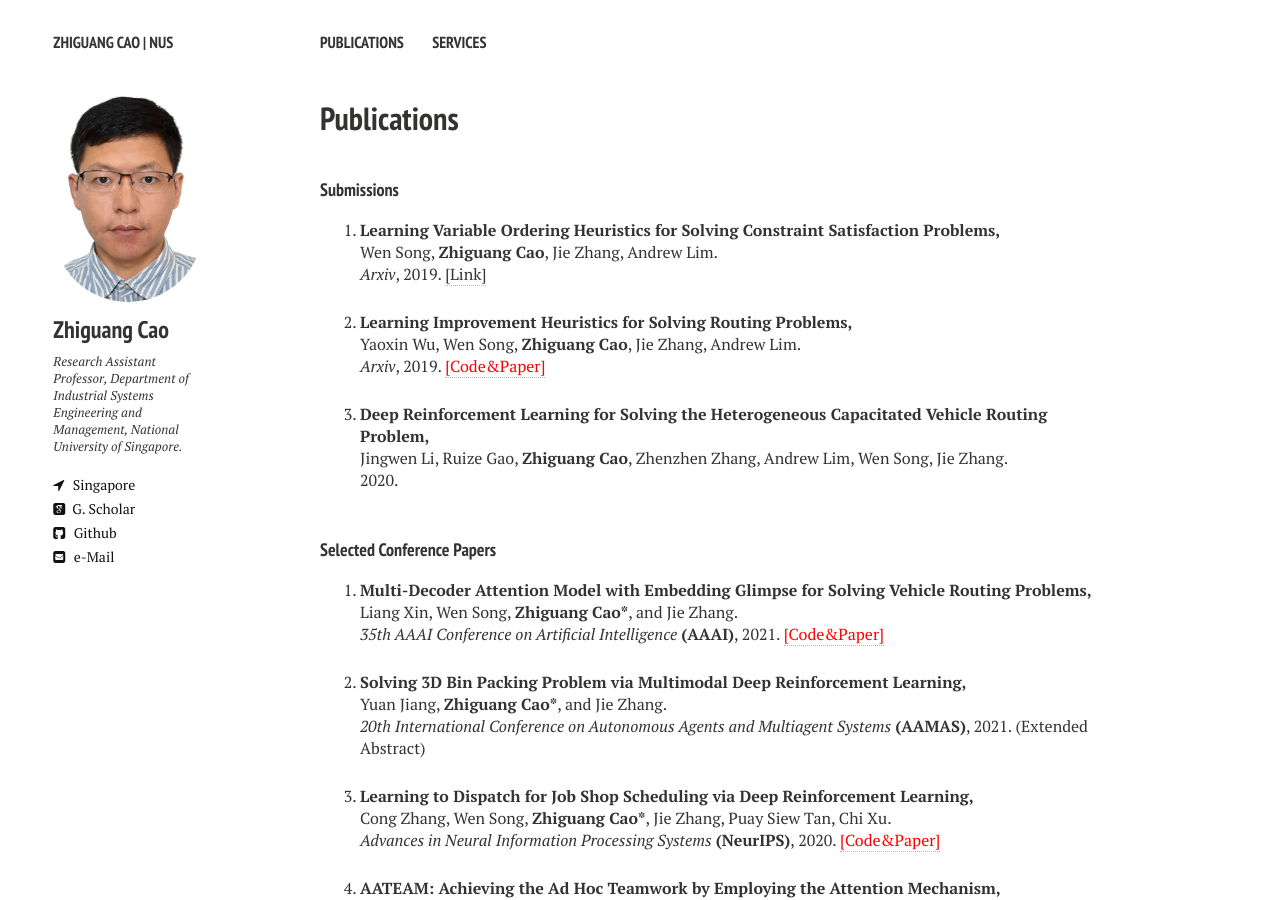
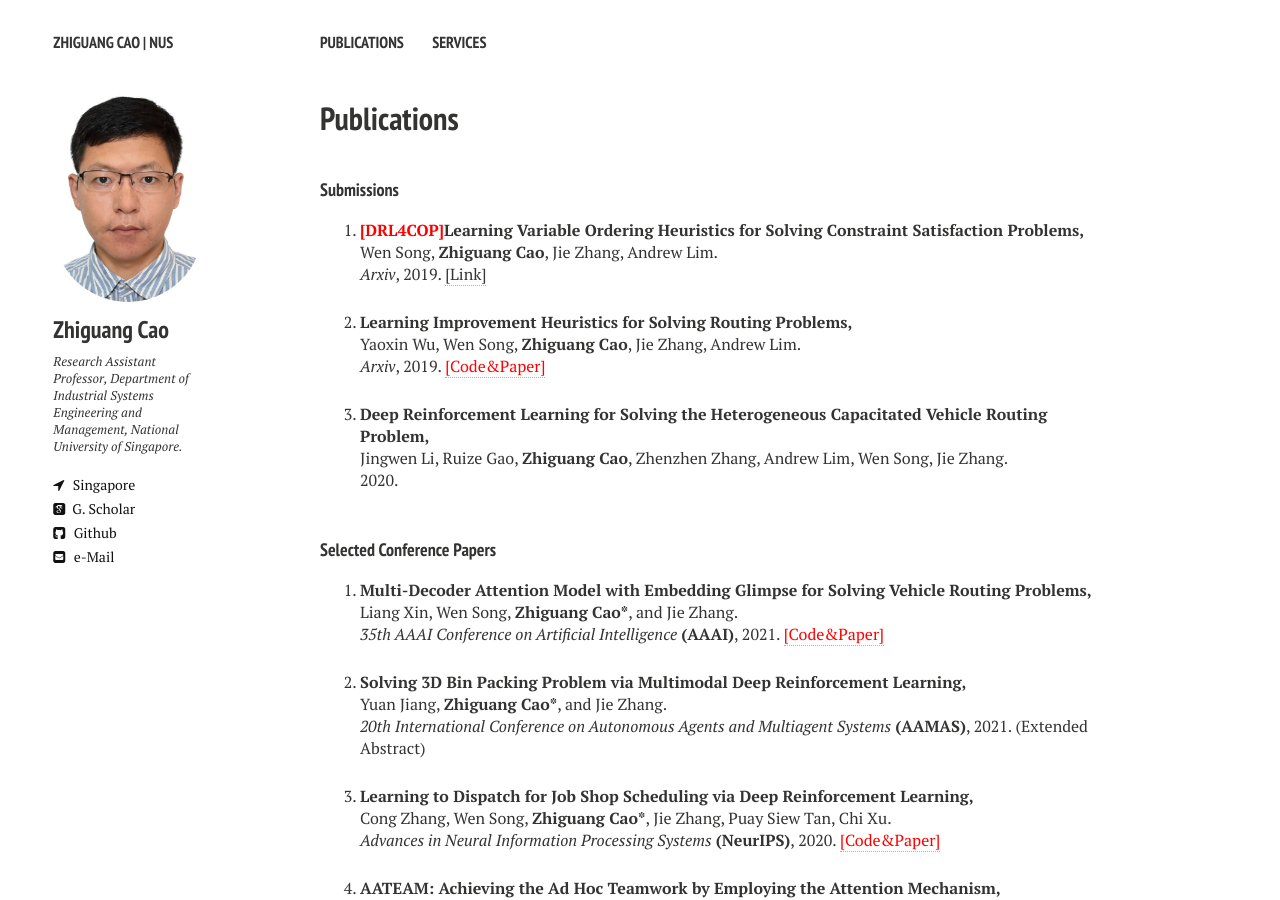
Before and after one commit to zhiguangcaosg/zhiguangcaosg.github.io, a Jekyll site: the page built from publications.md, in a window 1280 px wide and 900 px high. Built offline with Jekyll 4.4.1, drawn with Linux system fonts in a browser that asks for light colours; nearby versions of some CDN libraries.

Commit message:
Update publications.html

```diff
--- a/_layouts/publications.html
+++ b/_layouts/publications.html
@@ -91,7 +91,7 @@ div.bibtex pre { font-size: 75%; overflow: auto;  width: 100%; padding: 0em 0em;
 
 <li>
 <p>
-<b>Learning Variable Ordering Heuristics for Solving Constraint Satisfaction Problems,</b>
+<font color="#FF0000"><b>[DRL4COP]</b></font><b>Learning Variable Ordering Heuristics for Solving Constraint Satisfaction Problems,</b>
 <br>Wen Song, <b>Zhiguang Cao</b>, Jie Zhang, Andrew Lim.<br>
 <i>Arxiv</i>, 2019. <a href="https://arxiv.org/abs/1912.10762" target="_blank">[Link]</a>
 </p>
```
